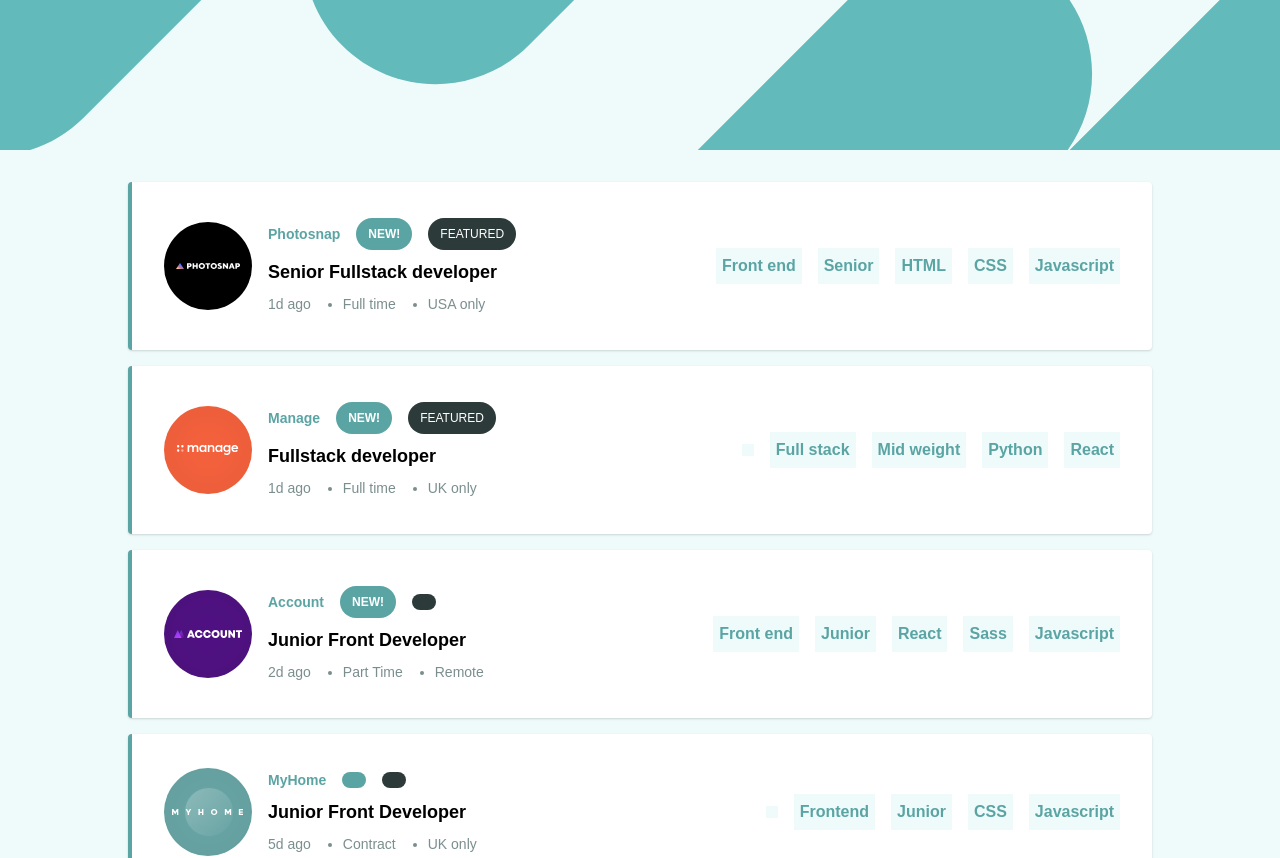
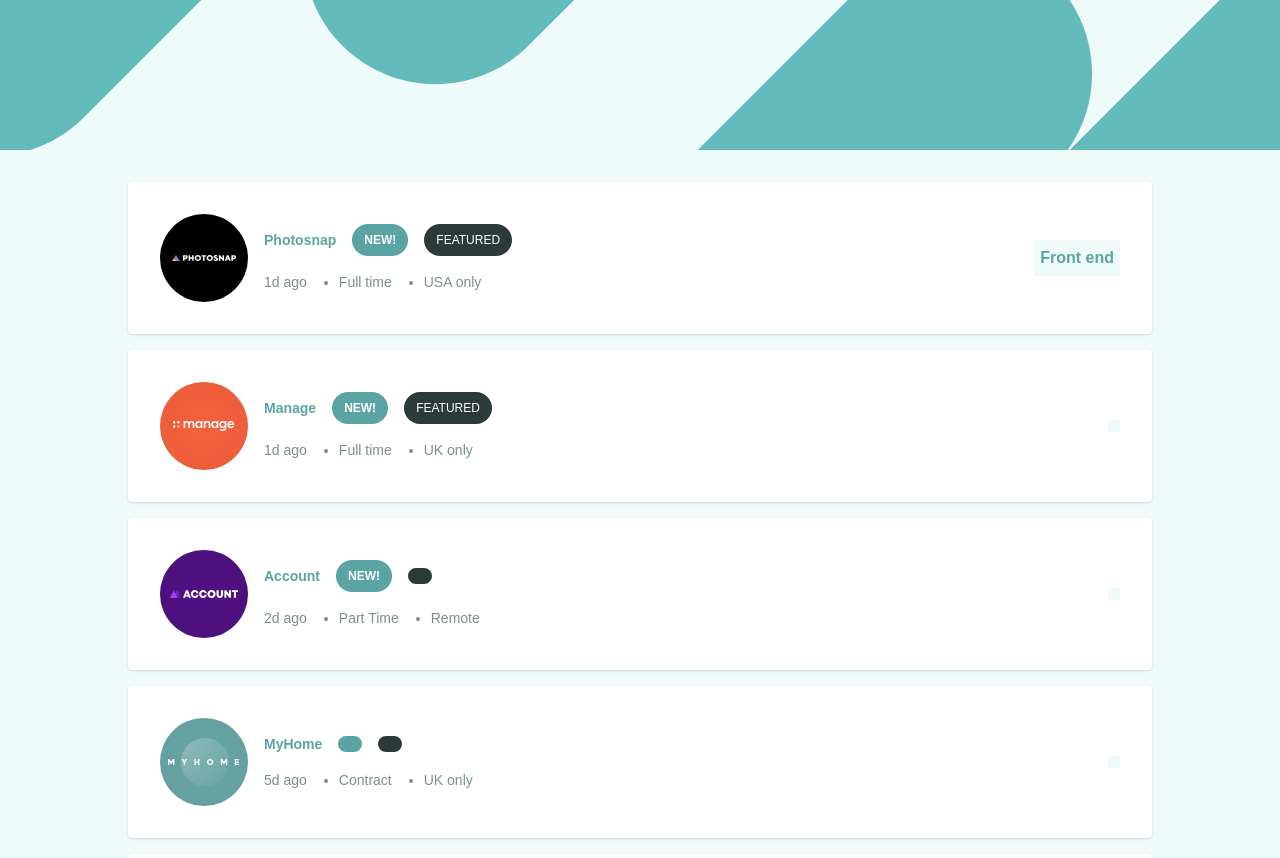
Before and after one commit to thaisont/react-filtering-list, a React (Create React App) app: page / in a window 1280 px wide. Shown: the top 858 px of the page. Built offline with nearby package versions, Linux system fonts and the light colour scheme.

Commit message:
data roles added

```diff
--- a/src/App.js
+++ b/src/App.js
@@ -1,7 +1,19 @@
+import { useState, useEffect } from "react";
 import Header from "./components/Header";
 import Cards from "./components/Cards";
+import data from "./data.json";
+
+console.log(data);
 
 function App() {
+  const [jobs, setJobs] = useState([]);
+
+  useEffect(() => {
+    setJobs(data);
+  }, []);
+
+  console.log(jobs);
+
   return (
     <div>
       <Header />
--- a/src/components/Cards.js
+++ b/src/components/Cards.js
@@ -15,6 +15,8 @@ function Cards() {
   return (
     <div>
       <Job
+        border-l-4
+        border-primary
         title="Photosnap"
         job="Senior Fullstack developer"
         latest="new!"
@@ -23,7 +25,7 @@ function Cards() {
         day="1d ago"
         duration="Full time"
         location="USA only"
-        skillOne="Front end"
+        frontend="Front end"
         skillTwo="Senior"
         skillThree="HTML"
         skillFour="CSS"
--- a/src/components/Jobs.js
+++ b/src/components/Jobs.js
@@ -2,21 +2,21 @@ import React from "react";
 
 const Jobs = ({
   title,
-  job,
+  role,
   latest,
   featured,
   img,
   day,
   duration,
   location,
-  skillOne,
+  frontend,
   skillTwo,
   skillThree,
   skillFour,
   skillFive,
 }) => {
   return (
-    <div className="max-w-screen-lg border-l-4 rounded border-primary m-auto  p-8 shadow bg-white mb-4">
+    <div className="max-w-screen-lg rounded  m-auto  p-8 shadow bg-white mb-4">
       <div className="flex  gap-x-4">
         <div className="flex gap-x-4 mr-auto items-center">
           <img src={img} alt="" />
@@ -31,7 +31,7 @@ const Jobs = ({
               </div>
             </div>
             <div className="py-1">
-              <h2 className="font-bold text-lg">{job}</h2>
+              <h2 className="font-bold text-lg">{role}</h2>
             </div>
             <div className="flex py-1 gap-x-8 text-dark-cyan">
               <p>{day}</p>
@@ -43,7 +43,13 @@ const Jobs = ({
           </div>
         </div>
         <div className="flex items-center gap-x-4">
-          <p className="p-1.5 text-primary bg-light-cyan font-bold">
+          <div
+            className="p-1.5 text-primary bg-light-cyan font-bold"
+            data-role="frontend"
+          >
+            {frontend}
+          </div>
+          {/* <p className="p-1.5 text-primary bg-light-cyan font-bold">
             {skillOne}
           </p>
           <p className="p-1.5 text-primary bg-light-cyan font-bold">
@@ -60,7 +66,7 @@ const Jobs = ({
           </p>
           <p className="p-1.5 text-primary bg-light-cyan font-bold">
             {skillFive}
-          </p>
+          </p> */}
         </div>
       </div>
     </div>
```
Also changed, not shown: src/data.json (renamed from data.json).
